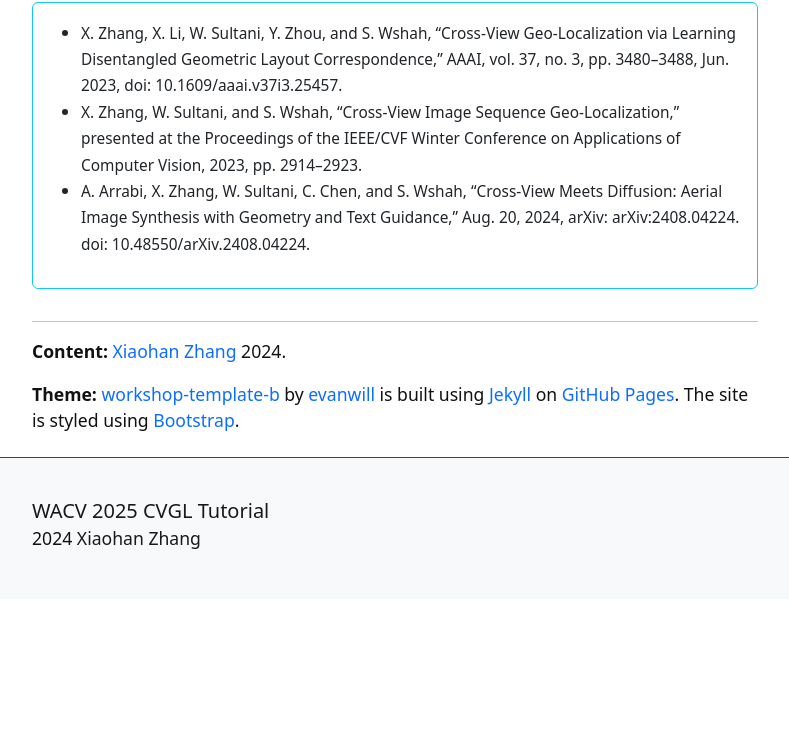
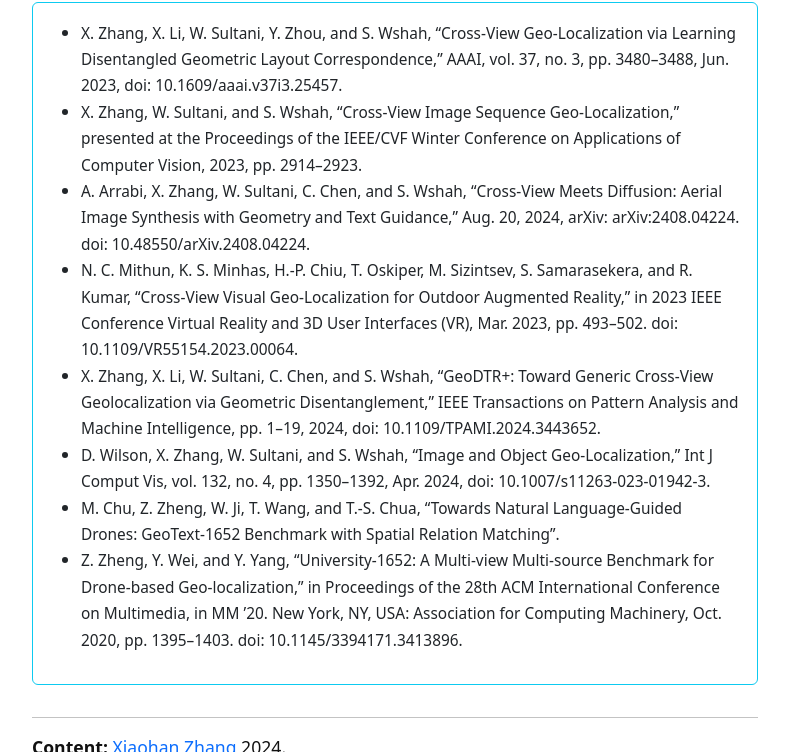
Before and after one commit to zxh009123/WACV25_CVGL_Tutorial, a Jekyll site: the page built from index.md, in a window 1280 px wide and 900 px high, scrolled down 1977 px, cut to the strip 0-752 px from the top of the window. Shown: the whole strip, without its empty margins (245-1034 px from the left). Built offline with Jekyll 4.4.1, drawn with Linux system fonts in a browser that asks for light colours; before the commit the page ends 2576 px from its top, so only the background shows below that.

Commit message:
add all papers

```diff
--- a/_includes/publications.html
+++ b/_includes/publications.html
@@ -9,6 +9,11 @@
                     <li><small>X. Zhang, X. Li, W. Sultani, Y. Zhou, and S. Wshah, “Cross-View Geo-Localization via Learning Disentangled Geometric Layout Correspondence,” AAAI, vol. 37, no. 3, pp. 3480–3488, Jun. 2023, doi: 10.1609/aaai.v37i3.25457.</small></li>
                     <li><small>X. Zhang, W. Sultani, and S. Wshah, “Cross-View Image Sequence Geo-Localization,” presented at the Proceedings of the IEEE/CVF Winter Conference on Applications of Computer Vision, 2023, pp. 2914–2923.</small></li>
                     <li><small>A. Arrabi, X. Zhang, W. Sultani, C. Chen, and S. Wshah, “Cross-View Meets Diffusion: Aerial Image Synthesis with Geometry and Text Guidance,” Aug. 20, 2024, arXiv: arXiv:2408.04224. doi: 10.48550/arXiv.2408.04224.</small></li>
+                    <li><small>N. C. Mithun, K. S. Minhas, H.-P. Chiu, T. Oskiper, M. Sizintsev, S. Samarasekera, and R. Kumar, “Cross-View Visual Geo-Localization for Outdoor Augmented Reality,” in 2023 IEEE Conference Virtual Reality and 3D User Interfaces (VR), Mar. 2023, pp. 493–502. doi: 10.1109/VR55154.2023.00064.</small></li>
+                    <li><small>X. Zhang, X. Li, W. Sultani, C. Chen, and S. Wshah, “GeoDTR+: Toward Generic Cross-View Geolocalization via Geometric Disentanglement,” IEEE Transactions on Pattern Analysis and Machine Intelligence, pp. 1–19, 2024, doi: 10.1109/TPAMI.2024.3443652.</small></li>
+                    <li><small>D. Wilson, X. Zhang, W. Sultani, and S. Wshah, “Image and Object Geo-Localization,” Int J Comput Vis, vol. 132, no. 4, pp. 1350–1392, Apr. 2024, doi: 10.1007/s11263-023-01942-3.</small></li>
+                    <li><small>M. Chu, Z. Zheng, W. Ji, T. Wang, and T.-S. Chua, “Towards Natural Language-Guided Drones: GeoText-1652 Benchmark with Spatial Relation Matching”.</small></li>
+                    <li><small>Z. Zheng, Y. Wei, and Y. Yang, “University-1652: A Multi-view Multi-source Benchmark for Drone-based Geo-localization,” in Proceedings of the 28th ACM International Conference on Multimedia, in MM ’20. New York, NY, USA: Association for Computing Machinery, Oct. 2020, pp. 1395–1403. doi: 10.1145/3394171.3413896.</small></li>
                 </ul>
             </div>
         </div>
```
